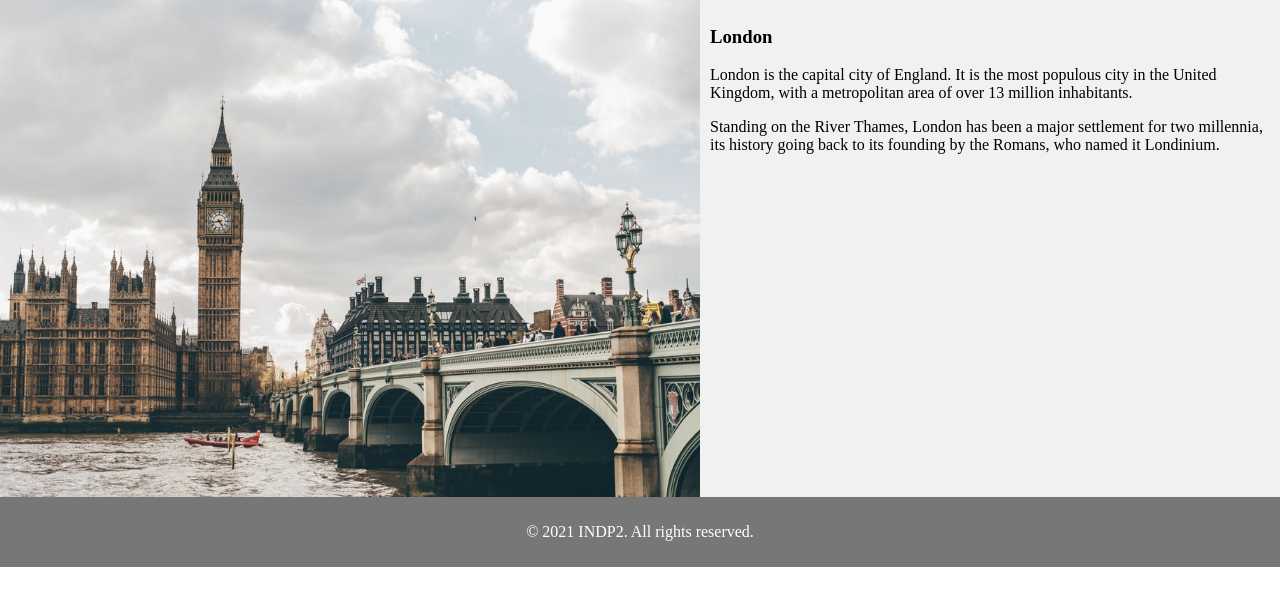
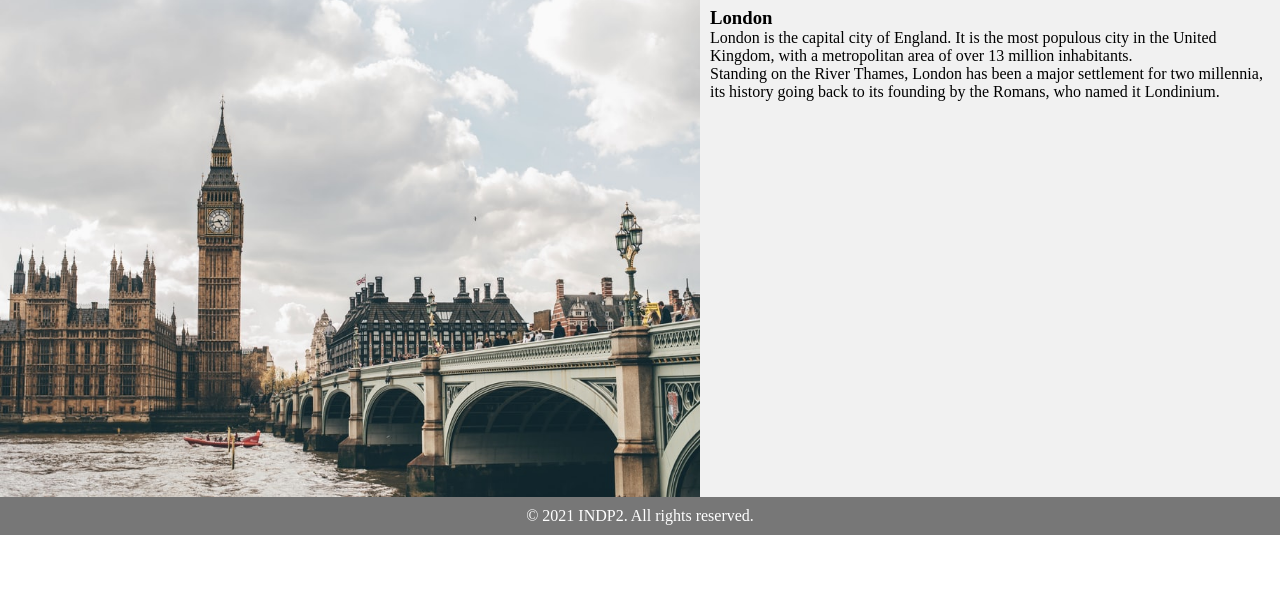
Before and after one commit to SalimBAhmed/web, a plain HTML site: page index.html in a window 1280 px wide. Shown: the part 105-710 px from the top of the page. Drawn offline with Linux system fonts and the light colour scheme.

Commit message:
modified

```diff
--- a/style/style.css
+++ b/style/style.css
@@ -1,3 +1,6 @@
+*{
+  margin: 0;
+}
 body {
   margin:0;
   padding: 0;
@@ -52,20 +55,23 @@ nav ul a:hover{
 
 /* Container for flexboxes */
 section {
+  margin: 0;
   background-color: #f1f1f1;
   display: flex;
+  flex-flow: row wrap;
 }
 
 /* Style the image*/
 section img{
   width: 700px;
   height: 500px;
+  flex:1;
 }
 
 /* Style the content */
 article {
-
   padding: 10px;
+  flex:1;
 }
 
 /* Style the footer */
@@ -74,4 +80,5 @@ footer {
   padding: 10px;
   text-align: center;
   color: white;
+  margin: 0;
 }
```
